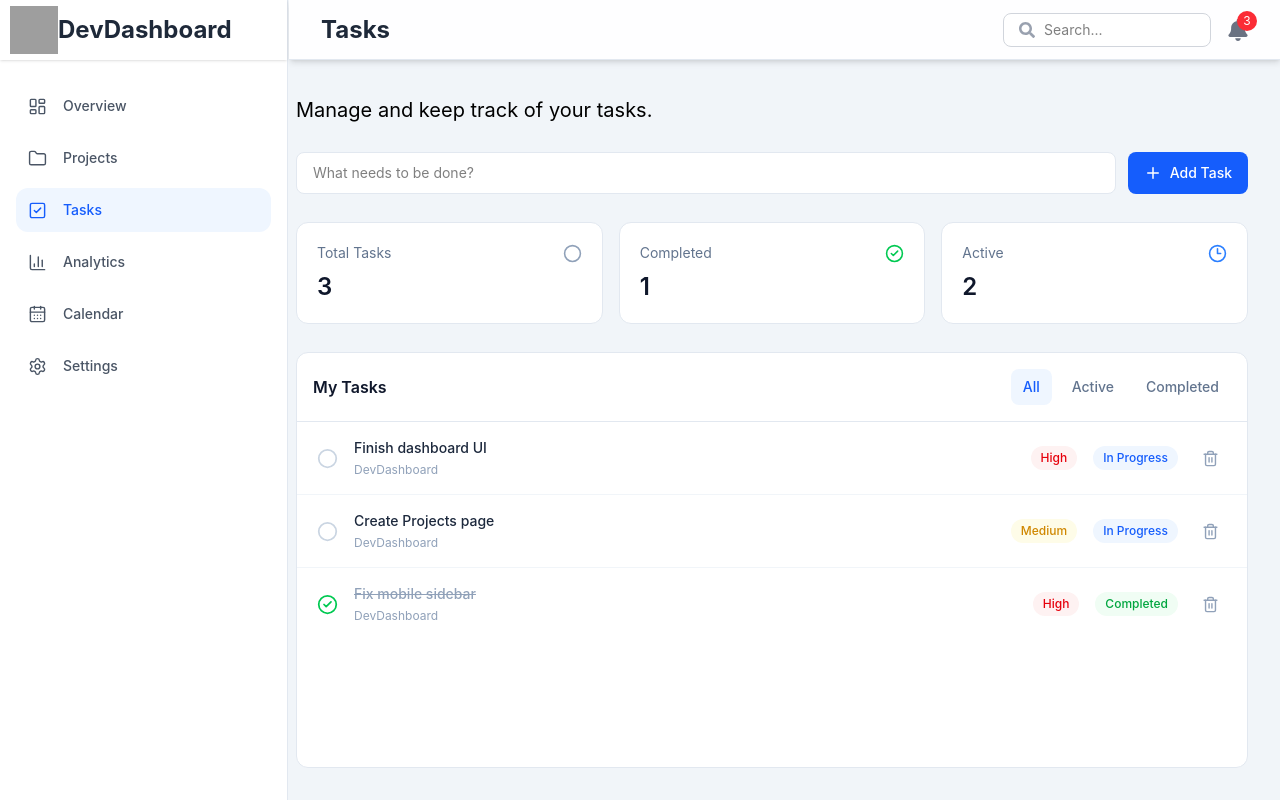
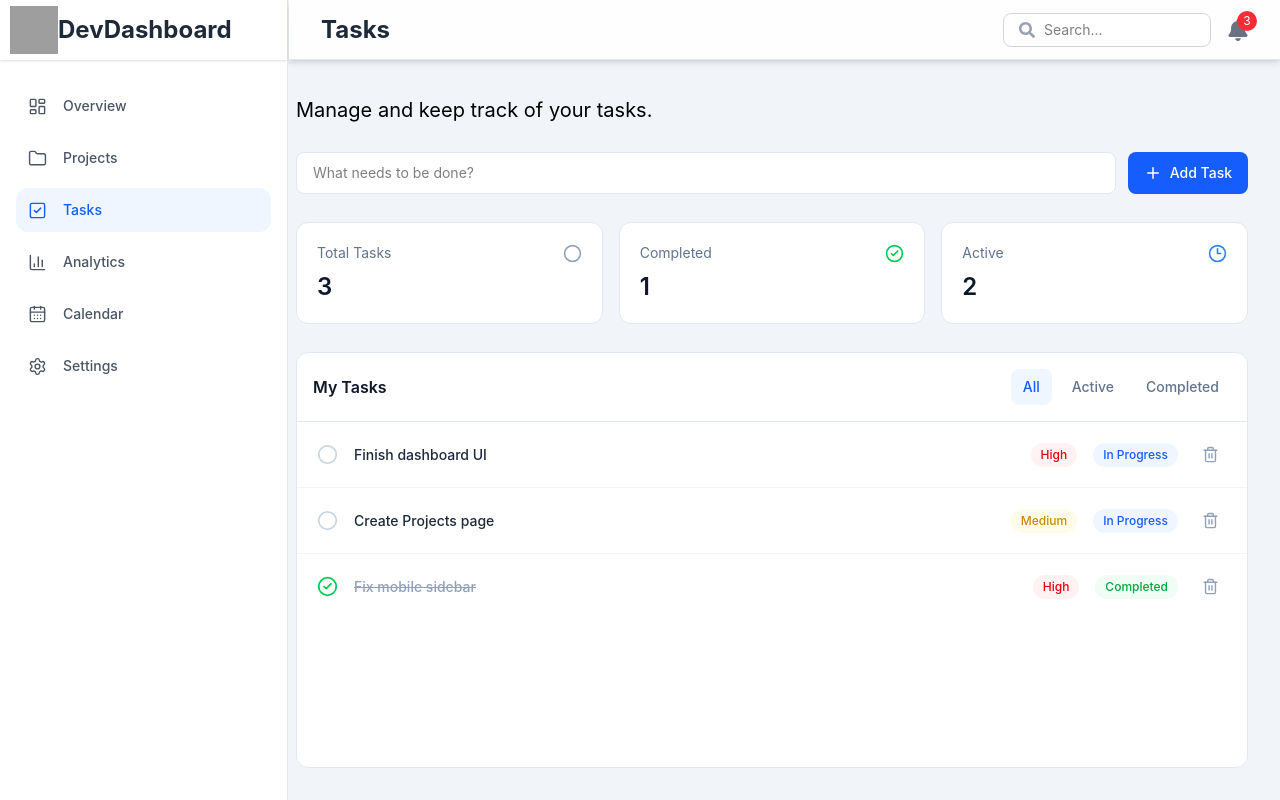
Before and after one commit to Faaiq-Nayab/DevDashboard, a React (Vite) app: page /tasks in a window 1280 px wide. Built offline with nearby package versions, Linux system fonts and the light colour scheme; grey boxes are pictures that could not be loaded.

Commit message:
Some Small Changes

```diff
--- a/src/Dashboard.jsx
+++ b/src/Dashboard.jsx
@@ -193,10 +193,6 @@ const Dashboard = () => {
                       <h3 className="truncate text-sm font-semibold text-slate-900">
                         {task.title}
                       </h3>
-
-                      <p className="mt-1 text-sm text-slate-500">
-                        Due: {task.due}
-                      </p>
                     </div>
 
                     {/* Priority */}
--- a/src/Sidebar.jsx
+++ b/src/Sidebar.jsx
@@ -58,7 +58,7 @@ const Sidebar = ({ mobileMenuIsOpen, setMobileMenuIsOpen }) => {
     <div>
       {/* Desktop Sidebar */}
 
-      <aside className="hidden md:flex flex-col w-72 h-full shrink-0 bg-white border-r border-slate-200">
+      <aside className="hidden md:flex flex-col w-72 h-full shrink-0 bg-white border-r border-slate-200 shadow-lg">
         {/* Logo */}
 
         <div className="flex items-center h-15 px-2.5 shadow-sm">
--- a/src/components/Projects.jsx
+++ b/src/components/Projects.jsx
@@ -79,7 +79,7 @@ const Projects = () => {
 
         <button
           onClick={() => setShowModal(true)}
-          className="bg-blue-600 text-white px-3 py-3 sm:px-4 sm:py-2 md:px-1 md:py-1 flex items-center rounded-lg hover:bg-blue-700 transition cursor-pointer select-none"
+          className="bg-blue-600 text-white px-3 py-3 sm:px-4 sm:py-2 md:px-2 md:py-2 flex items-center rounded-lg hover:bg-blue-700 transition cursor-pointer select-none"
         >
           <Plus size={18} />
           <span className="hidden sm:inline">Add Project</span>
--- a/src/components/Tasks.jsx
+++ b/src/components/Tasks.jsx
@@ -13,28 +13,22 @@ const Tasks = () => {
       {
         id: 1,
         title: "Finish dashboard UI",
-        project: "DevDashboard",
         priority: "High",
         status: "In Progress",
-        due: "Today",
         completed: false,
       },
       {
         id: 2,
         title: "Create Projects page",
-        project: "DevDashboard",
         priority: "Medium",
         status: "In Progress",
-        due: "Tomorrow",
         completed: false,
       },
       {
         id: 3,
         title: "Fix mobile sidebar",
-        project: "DevDashboard",
         priority: "High",
         status: "Completed",
-        due: "Aug 12",
         completed: true,
       },
     ];
@@ -58,7 +52,6 @@ const Tasks = () => {
       project: "DevDashboard",
       priority: "Medium",
       status: "Todo",
-      due: "No due date",
       completed: false,
     };
 
@@ -312,10 +305,6 @@ const Tasks = () => {
                     >
                       {task.title}
                     </h3>
-
-                    <p className="mt-1 text-xs text-slate-400">
-                      {task.project}
-                    </p>
                   </div>
 
                   {/* Priority */}
```
